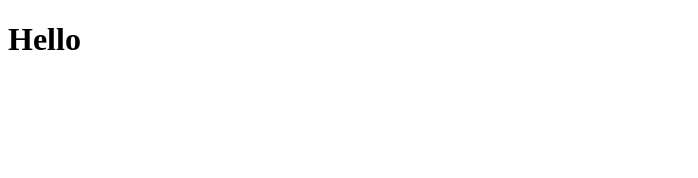
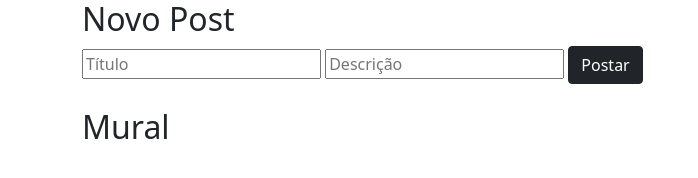
Before and after one commit to soaresmilton/mural-de-avisos, a website: page public/index.html in a window 1280 px wide. Shown: the whole page, without its empty margins (0-698 px from the left). Drawn offline with nearby package versions, Linux system fonts and the light colour scheme.

Commit message:
add aula 1 - frontend

```diff
--- a/public/index.html
+++ b/public/index.html
@@ -5,11 +5,31 @@
   <meta charset="UTF-8">
   <meta http-equiv="X-UA-Compatible" content="IE=edge">
   <meta name="viewport" content="width=device-width, initial-scale=1.0">
-  <title>Testes</title>
+
+  <link href="https://cdn.jsdelivr.net/npm/bootstrap@5.1.3/dist/css/bootstrap.min.css" rel="stylesheet"
+    integrity="sha384-1BmE4kWBq78iYhFldvKuhfTAU6auU8tT94WrHftjDbrCEXSU1oBoqyl2QvZ6jIW3" crossorigin="anonymous">
+
+  <title>Mural de Avisos</title>
 </head>
 
 <body>
-  <h1>Hello </h1>
+
+  <div class="container">
+    <h2>Novo Post</h2>
+    <div>
+      <input id="title" type="text" placeholder="Título">
+      <input id="desc" type="text" placeholder="Descrição">
+
+      <button type="button" onclick="" class="btn btn-dark">Postar</button>
+    </div>
+    <h2 class="mt-4">Mural</h2>
+    <div id="posts">
+
+    </div>
+  </div>
+
+  <script src="./scripts/script.js"></script>
+
 </body>
 
 </html>
```
Also changed, not shown: README.MD, public/scripts/script.js (added).
